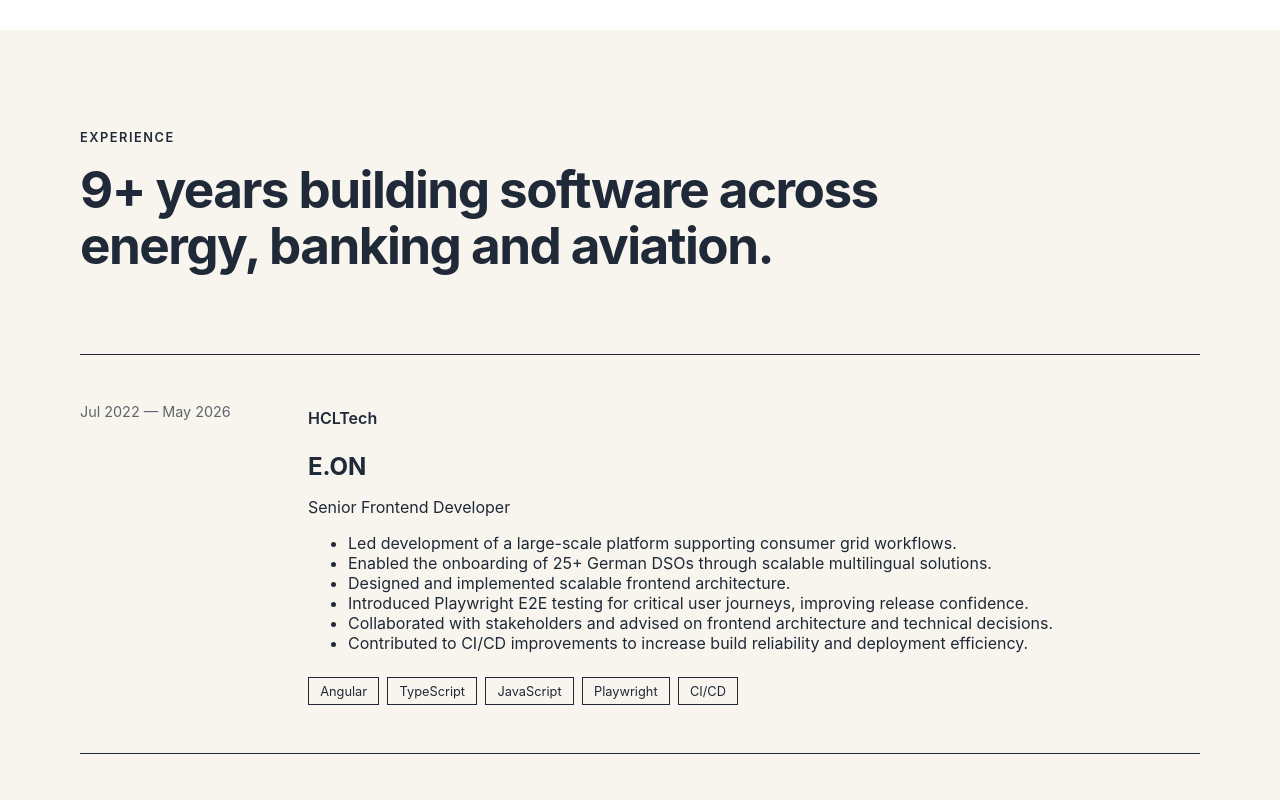
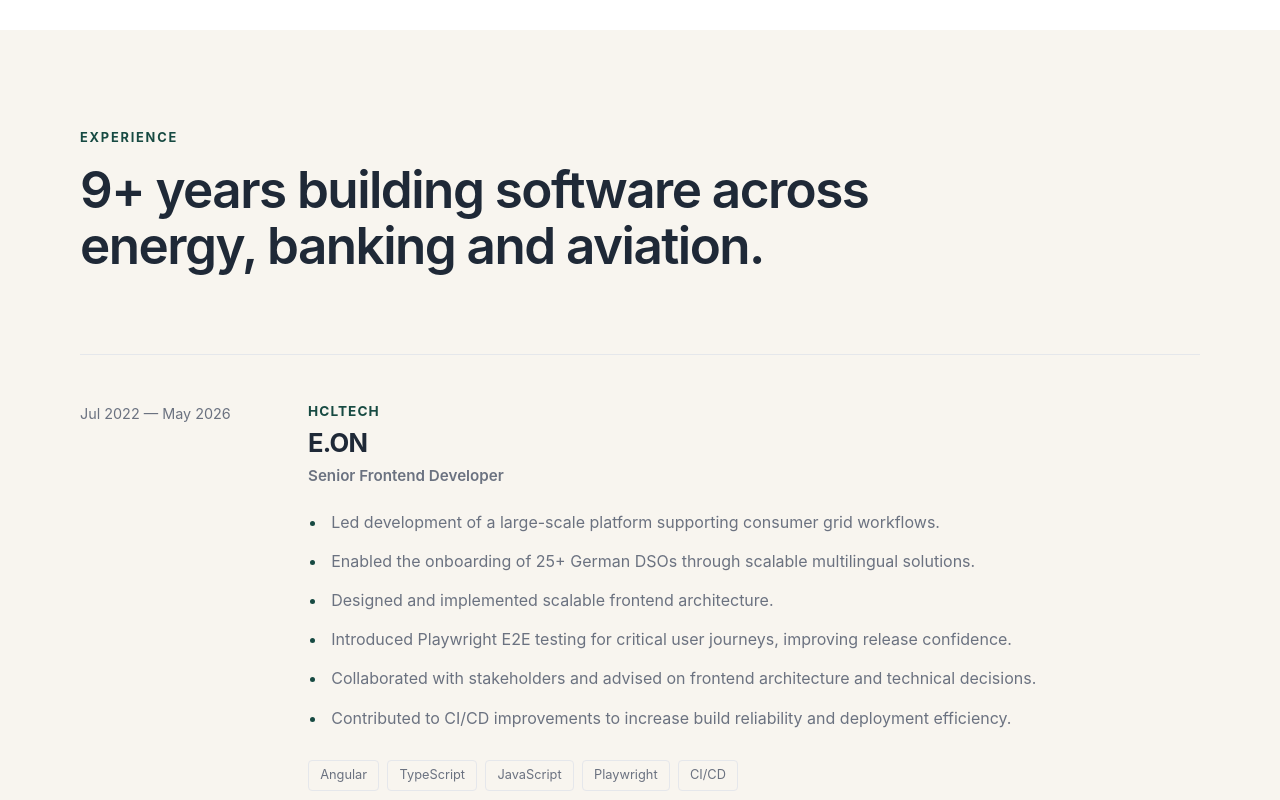
Before and after one commit to AbhishekKrMehta/portfolio, a React app: page / in a window 1280 px wide. Shown: the part 3000-3800 px from the top of the page. Built offline with nearby package versions, Linux system fonts and the light colour scheme; the HTML template or start-up script is replaced by a standard one.

Commit message:
Refine experience section styling

```diff
--- a/src/sections/Experience/Experience.scss
+++ b/src/sections/Experience/Experience.scss
@@ -1,5 +1,6 @@
 .experience {
     padding: 8rem 0;
+    background: var(--color-bg-muted);
 
     &__header {
         max-width: 800px;
@@ -8,21 +9,24 @@
 
     &__eyebrow {
         margin: 0 0 1rem;
+        color: var(--color-accent);
         font-size: 0.8rem;
-        font-weight: 600;
-        letter-spacing: 0.12em;
+        font-weight: 700;
+        letter-spacing: 0.14em;
         text-transform: uppercase;
     }
 
     h2 {
         margin: 0;
+        color: var(--color-text);
         font-size: clamp(2rem, 4vw, 3.5rem);
+        font-weight: 600;
         line-height: 1.1;
         letter-spacing: -0.03em;
     }
 
     &__list {
-        border-top: 1px solid currentColor;
+        border-top: 1px solid var(--color-border);
     }
 
     &__item {
@@ -30,45 +34,95 @@
         grid-template-columns: 180px minmax(0, 1fr);
         gap: 3rem;
         padding: 3rem 0;
-        border-bottom: 1px solid currentColor;
+        border-bottom: 1px solid var(--color-border);
     }
 
     &__meta {
+        color: var(--color-text-muted);
         font-size: 0.9rem;
-        opacity: 0.7;
+        line-height: 1.5;
     }
 
     &__details {
-        max-width: 750px;
+        max-width: 800px;
+    }
+
+    &__company {
+        margin: 0 0 0.5rem;
+        color: var(--color-accent);
+        font-size: 0.85rem;
+        font-weight: 700;
+        letter-spacing: 0.08em;
+        text-transform: uppercase;
     }
 
     h3 {
         margin: 0;
-        font-size: 1.5rem;
+        color: var(--color-text);
+        font-size: 1.6rem;
+        font-weight: 650;
+        letter-spacing: -0.03em;
     }
 
-    &__company {
-        margin: 0.35rem 0 1.5rem;
+    &__role {
+        margin: 0.5rem 0 1.5rem;
+        color: var(--color-text-muted);
+        font-size: 0.95rem;
         font-weight: 600;
     }
 
-    &__description {
+    &__highlights {
+        display: flex;
+        flex-direction: column;
+        gap: 0.75rem;
         margin: 0;
+        padding-left: 1.2rem;
+        color: var(--color-text-muted);
         line-height: 1.7;
+
+        li {
+            padding-left: 0.25rem;
+
+            &::marker {
+                color: var(--color-accent);
+            }
+        }
     }
 
     &__technologies {
         display: flex;
         flex-wrap: wrap;
         gap: 0.5rem;
-        margin: 1.5rem 0 0;
+        margin: 1.75rem 0 0;
         padding: 0;
         list-style: none;
 
         li {
             padding: 0.35rem 0.7rem;
-            border: 1px solid currentColor;
+            border: 1px solid var(--color-border);
+            border-radius: 4px;
+            color: var(--color-text-muted);
             font-size: 0.8rem;
+            line-height: 1.4;
+            transition:
+                border-color 150ms ease,
+                color 150ms ease,
+                background-color 150ms ease;
+
+            &:hover {
+                border-color: var(--color-accent);
+                background-color: rgba(23, 74, 66, 0.04);
+                color: var(--color-accent);
+            }
+        }
+    }
+}
+
+@media (max-width: 900px) {
+    .experience {
+        &__item {
+            grid-template-columns: 140px minmax(0, 1fr);
+            gap: 2rem;
         }
     }
 }
@@ -77,10 +131,34 @@
     .experience {
         padding: 6rem 0;
 
+        &__header {
+            margin-bottom: 3.5rem;
+        }
+
         &__item {
             grid-template-columns: 1fr;
             gap: 1rem;
             padding: 2.5rem 0;
         }
+
+        &__meta {
+            font-size: 0.85rem;
+        }
+
+        &__details {
+            max-width: none;
+        }
+
+        h3 {
+            font-size: 1.45rem;
+        }
     }
 }
+
+@media (prefers-reduced-motion: reduce) {
+    .experience {
+        &__technologies li {
+            transition: none;
+        }
+    }
+}
```
